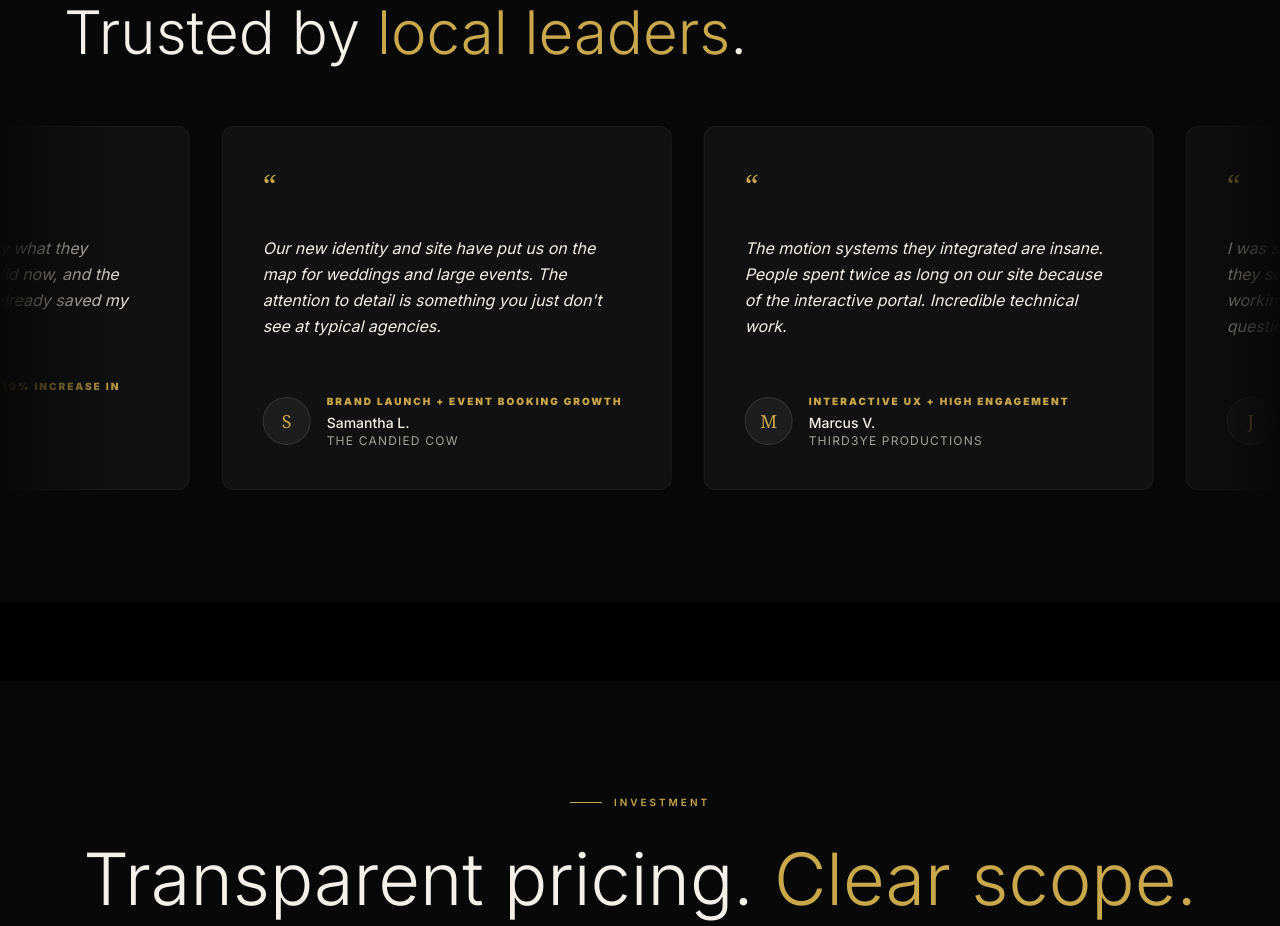
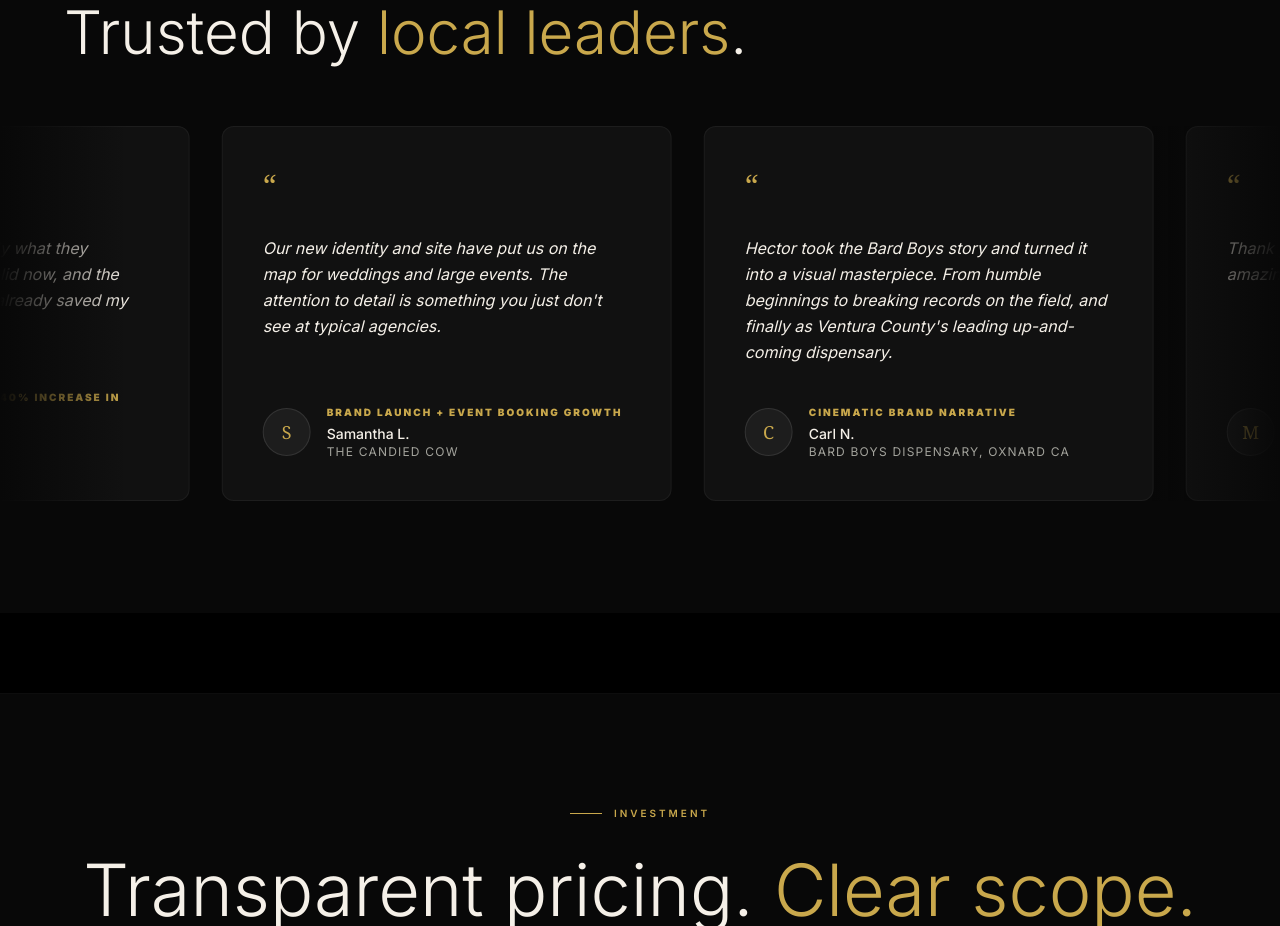
Before and after one commit to happyhec/grg-studios, a Next.js app: page / in a window 1280 px wide. Shown: the part 9240-10166 px from the top of the page. Built offline with nearby package versions, Linux system fonts and the light colour scheme.

Commit message:
content: Update testimonials with authentic client reviews from Mayra and Carl N.

```diff
--- a/src/components/AgencyTestimonials.tsx
+++ b/src/components/AgencyTestimonials.tsx
@@ -16,16 +16,16 @@ const testimonials = [
     result: "Brand Launch + Event Booking Growth"
   },
   {
-    name: "Marcus V.",
-    company: "Third3ye Productions",
-    text: "The motion systems they integrated are insane. People spent twice as long on our site because of the interactive portal. Incredible technical work.",
-    result: "Interactive UX + High Engagement"
+    name: "Carl N.",
+    company: "Bard Boys Dispensary, Oxnard CA",
+    text: "Hector took the Bard Boys story and turned it into a visual masterpiece. From humble beginnings to breaking records on the field, and finally as Ventura County's leading up-and-coming dispensary.",
+    result: "Cinematic Brand Narrative"
   },
   {
-    name: "James D.",
-    company: "Local Auto Detailing",
-    text: "I was skeptical about AI, but the lead automation they set up for me is like having a person working for me 24/7 answering basic customer questions.",
-    result: "AI Integration + Time Savings"
+    name: "Mayra",
+    company: "Mayra's Helping Hands",
+    text: "Thank you from the bottom of my heart! It looks amazing, even better than expected. Thank you!",
+    result: "Premium Service Portfolio"
   }
 ];
 
```
